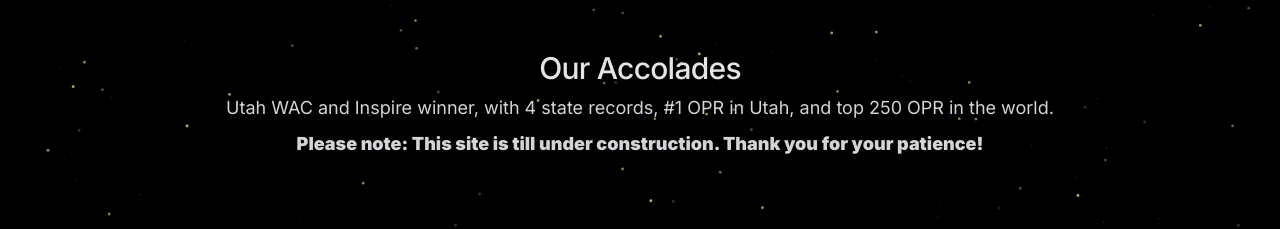
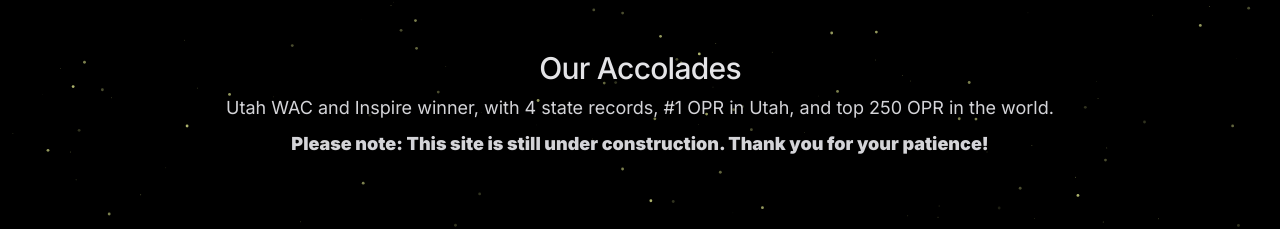
Before and after one commit to nesetkab/thehive, a Next.js app: page / in a window 1280 px wide. Shown: the part 342-571 px from the top of the page. Built offline with nearby package versions, Linux system fonts and the light colour scheme.

Commit message:
typo oops

```diff
--- a/components/logos.tsx
+++ b/components/logos.tsx
@@ -38,7 +38,7 @@
       <motion.div variants={itemVariants}>
         <TextBlur
           className="text-center text-2xl font-black text-zinc-300 sm:text-lg"
-          text="Please note: This site is till under construction. Thank you for your patience!"
+          text="Please note: This site is still under construction. Thank you for your patience!"
           duration={0.8}
         />
       </motion.div>
--- a/package.json
+++ b/package.json
@@ -9,6 +9,7 @@
     "lint": "next lint"
   },
   "dependencies": {
+    "@vercel/speed-insights": "^1.2.0",
     "class-variance-authority": "^0.7.1",
     "clsx": "^2.1.1",
     "framer-motion": "^12.5.0",
```
Also changed, not shown: 1 other file (tests, documents, lock files or other folders).
